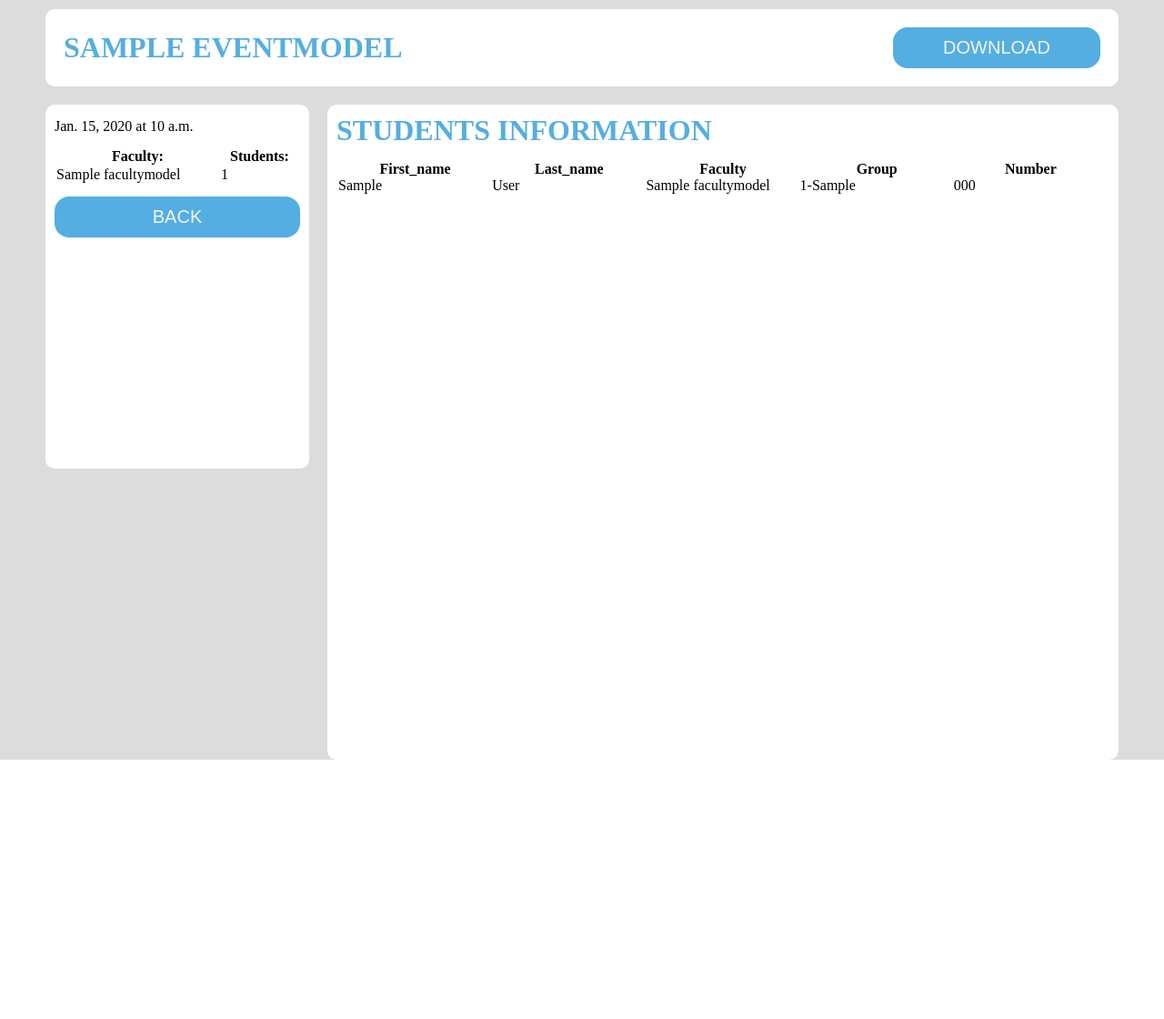
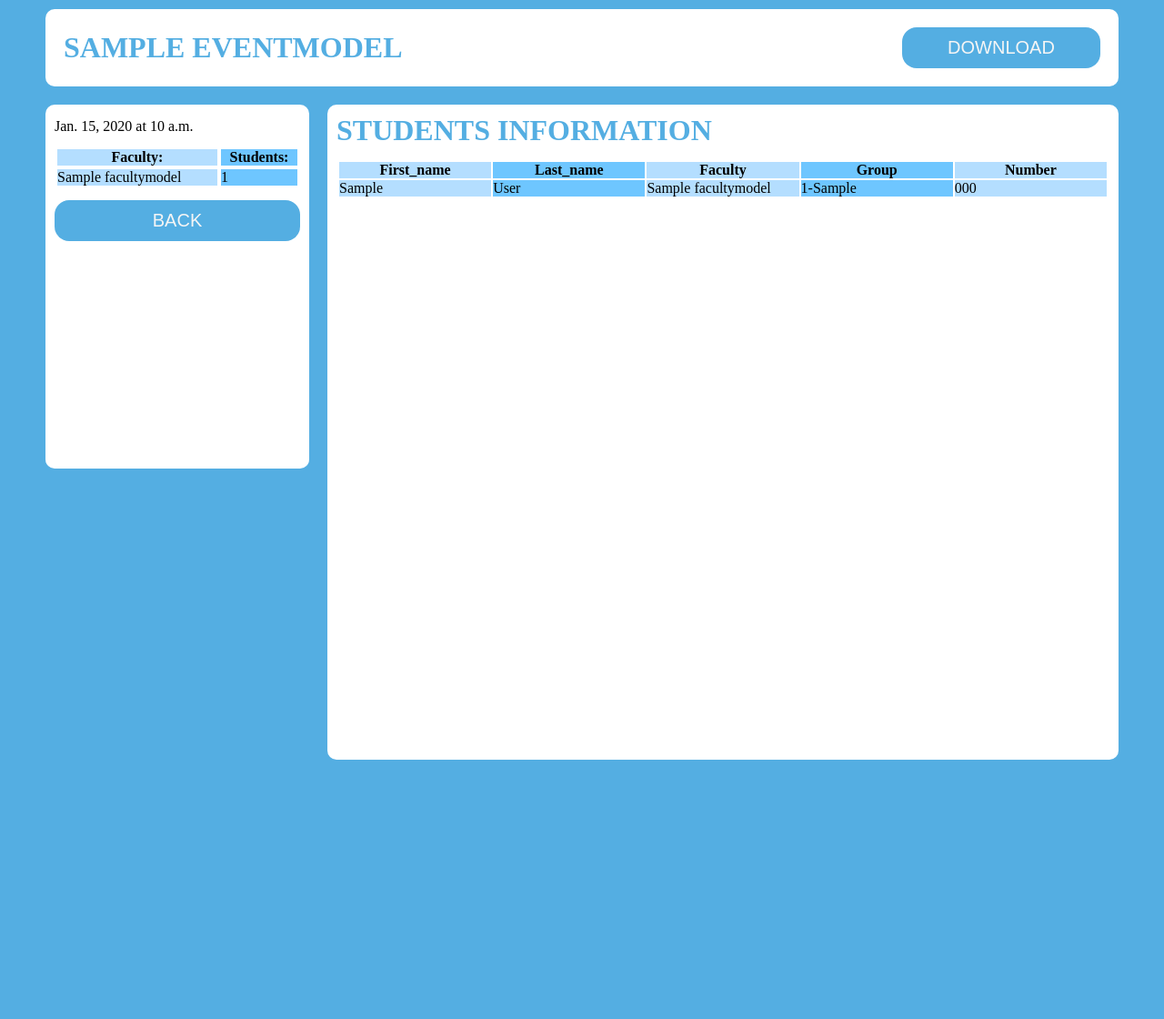
Before and after one commit to jamil-mac/qr, a Django app: page /1/ in a window 1280 px wide. Shown: the whole page at 91% size. Before the commit the page ends 835 px from the top, so only its background shows below. Run offline with Django 4.2, Linux system fonts and the light colour scheme; tables that the repository leaves empty hold one stand-in row (values such as "Sample post"); parts of the project's set-up code (start-up, migrations or seed data) failed here and were passed over; some libraries are stand-ins or nearby versions.

Commit message:
some front changes

```diff
--- a/assets/css/style.css
+++ b/assets/css/style.css
@@ -7,7 +7,7 @@
 
 body {
     height: 100vh;
-    background-color: #dcdcdc;
+    background-color: #e3e3e3;
 }
 
 a {
@@ -23,15 +24,16 @@
     margin: auto;
 }
 
+.bgColor {
+    background-color: #54AEE2;
+    height: 140vh;
+}
+
 .eventName {
     color: #54AEE2;
     font-size: 32px;
     text-transform: uppercase;
     margin-bottom: 13px;
-}
-
-.p {
-    margin-right: 20px;
 }
 
 .input {
@@ -173,15 +163,28 @@
 }
 
 
-.studentsInfoTable_tr:hover {
-    background-color: #eaeaea;
+.studentsInfoTable_th,
+.studentsInfoTable_td{
+    border: 1px solid white;
+    border-collapse: collapse;
 }
 
+.studentsInfoTable_th:nth-child(odd),
+.studentsInfoTable_td:nth-child(odd) {
+    background-color: #b4deff;
+}
 
+.studentsInfoTable_th:nth-child(even),
+.studentsInfoTable_td:nth-child(even) {
+    background-color: #6ec6ff;
+}
 
 /*studentQr*/
 
-
+.studentsQr {
+    background-color: white;
+    padding: 20px;
+}
 
 .divQr_img {
     max-width: 100%;
@@ -237,8 +247,14 @@
         box-shadow: 0 0 10px 10px rgba(34, 60, 80, 0.2);
     }
 
+    .divEventInfo__grid {
+        display: grid;
+        grid-template-columns: 1fr 1fr;
+        gap: 30px;
+    }
+
     .studentsInfoGrid {
-        margin: 10px;
+        padding: 10px;
         height: 100vh;
     }
 
@@ -246,8 +262,8 @@
         display: grid;
         grid-template-columns: 4fr 1fr;
         align-items: center;
-
         padding: 20px;
+        gap: 50px;
     }
 
     .studentsInfoBody {
--- a/templates/event_detail.html
+++ b/templates/event_detail.html
@@ -3,6 +3,8 @@
 {% block extra_css %}{% endblock %}
 
 {% block detail %}
+    <div class="bgColor">
+
         <div class="container">
             <div class="studentsInfoGrid">
                 <div class="studentsInfoHeader">
@@ -23,13 +25,13 @@
                         <div class="studentsBarTable">
                             <table class="table studentsBarTable_table">
                                 <tr class="tr">
-                                <th class="th">Faculty:</th>
-                                <th class="th">Students:</th>
+                                    <th class="th studentsInfoTable_th">Faculty:</th>
+                                    <th class="th studentsInfoTable_th">Students:</th>
                                 </tr>
                                 {% for faculty, count in faculty_counts.items %}
                                     <tr class="tr">
-                                    <td class="td"> {{ faculty }}</td>
-                                    <td class="td studentsBarTable_td">{{ count }}</td>
+                                        <td class="td studentsInfoTable_td"> {{ faculty }}</td>
+                                        <td class="td studentsInfoTable_td">{{ count }}</td>
                                     </tr>
                                 {% endfor %}
                             </table>
@@ -66,4 +68,6 @@
                 </div>
             </div>
         </div>
+    </div>
+
 {% endblock %}
--- a/templates/events.html
+++ b/templates/events.html
@@ -10,7 +10,7 @@
                     <div class="divEventInfo">
                         <h1 class="eventName divEventInfo_eventName">{{ event.event_name}}</h1>
                     </div>
-                    <div class="divEventInfo">
+                    <div class="divEventInfo divEventInfo__grid">
                         <p class="p">Time: <span><time class="time">{{ event.time }}</time></span></p>
                         <p class="p">Students: <span class="number">{{ event.users.count }}</span></p>
                     </div>
```
Also changed, not shown: other parts of assets/css/style.css (+28 -33 lines), 3 other files. Lines whose indentation alone changed are shown as unchanged.
